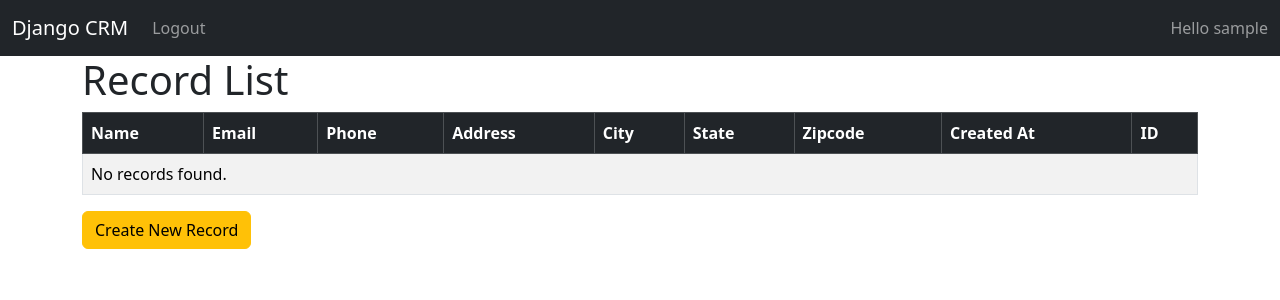
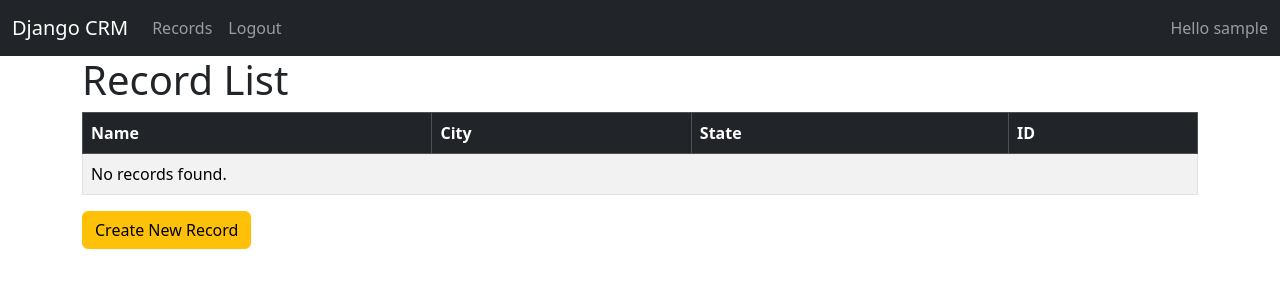
Before and after one commit to jeremy886/mvp24, a Django app: page /records/ in a window 1280 px wide. Shown: the top 300 px of the page. Run offline with Django 5.2, Linux system fonts and the light colour scheme; the visitor is signed in with stand-in values (Sample User, id 1); data that the repository does not hold is empty.

Commit message:
MVP - Reduce fields in Record List Template and Add Records to Navbar

```diff
--- a/templates/crm/record_list.html
+++ b/templates/crm/record_list.html
@@ -6,13 +6,8 @@
         <thead class="table-dark">
         <tr>
             <th scope="col">Name</th>
-            <th scope="col">Email</th>
-            <th scope="col">Phone</th>
-            <th scope="col">Address</th>
             <th scope="col">City</th>
             <th scope="col">State</th>
-            <th scope="col">Zipcode</th>
-            <th scope="col">Created At</th>
             <th scope="col">ID</th>
         </tr>
         </thead>
@@ -21,13 +16,8 @@
             {% for record in records %}
                 <tr>
                     <td>{{ record.first_name }} {{ record.last_name }}</td>
-                    <td>{{ record.email }}</td>
-                    <td>{{ record.phone }}</td>
-                    <td>{{ record.address }}</td>
                     <td>{{ record.city }}</td>
                     <td>{{ record.state }}</td>
-                    <td>{{ record.zipcode }}</td>
-                    <td>{{ record.created_at }}</td>
                     <td><a href="{% url 'record_detail' record.pk %}">{{ record.id }}</a></td>
                 </tr>
             {% endfor %}
--- a/templates/navbar.html
+++ b/templates/navbar.html
@@ -16,6 +16,7 @@
                         <a class="nav-link" href="{% url 'login' %}">Login</a>
                     </li>
                 {% else %}
+                    <li class="nav-item"><a class="nav-link" href="{% url 'record_list' %}">Records</a></li>
                     <li class="nav-item">
                         <form id="logout-form" method="post" action="{% url 'logout' %}">
                             {% csrf_token %}
```
